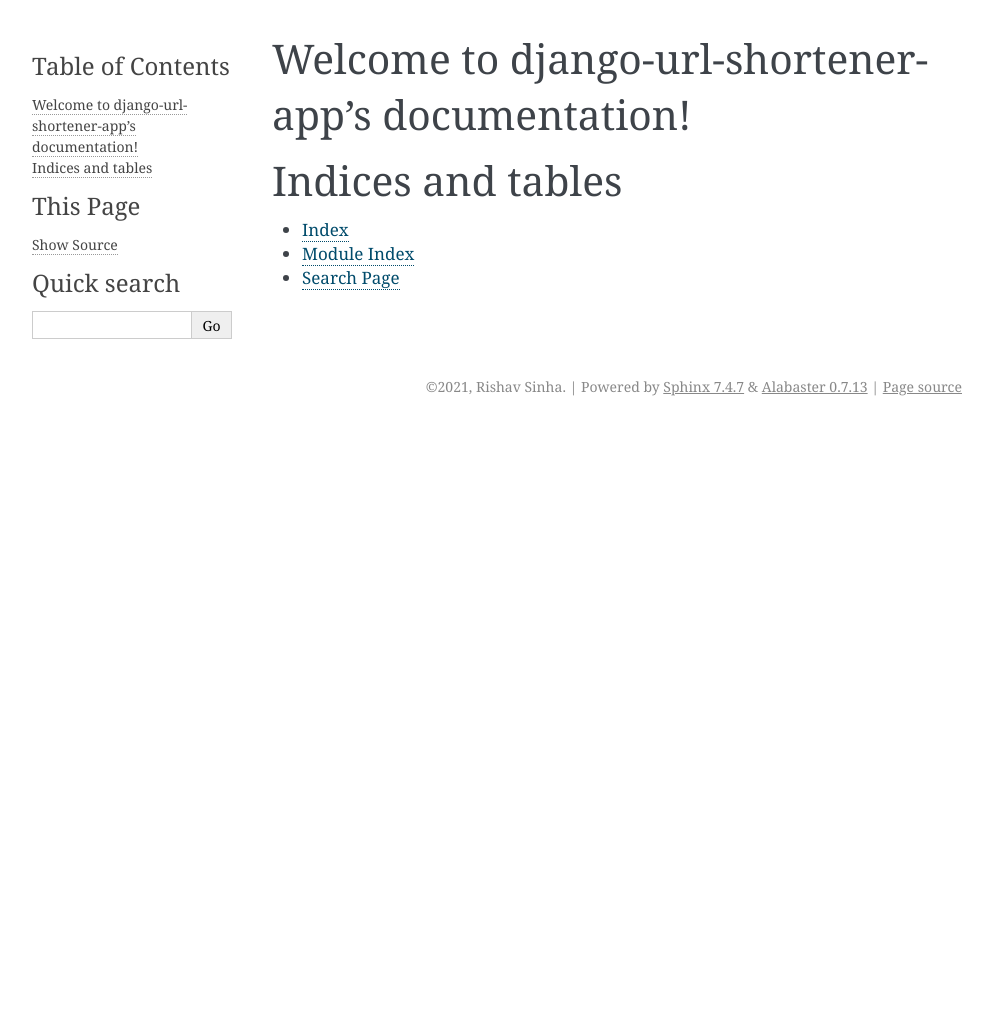
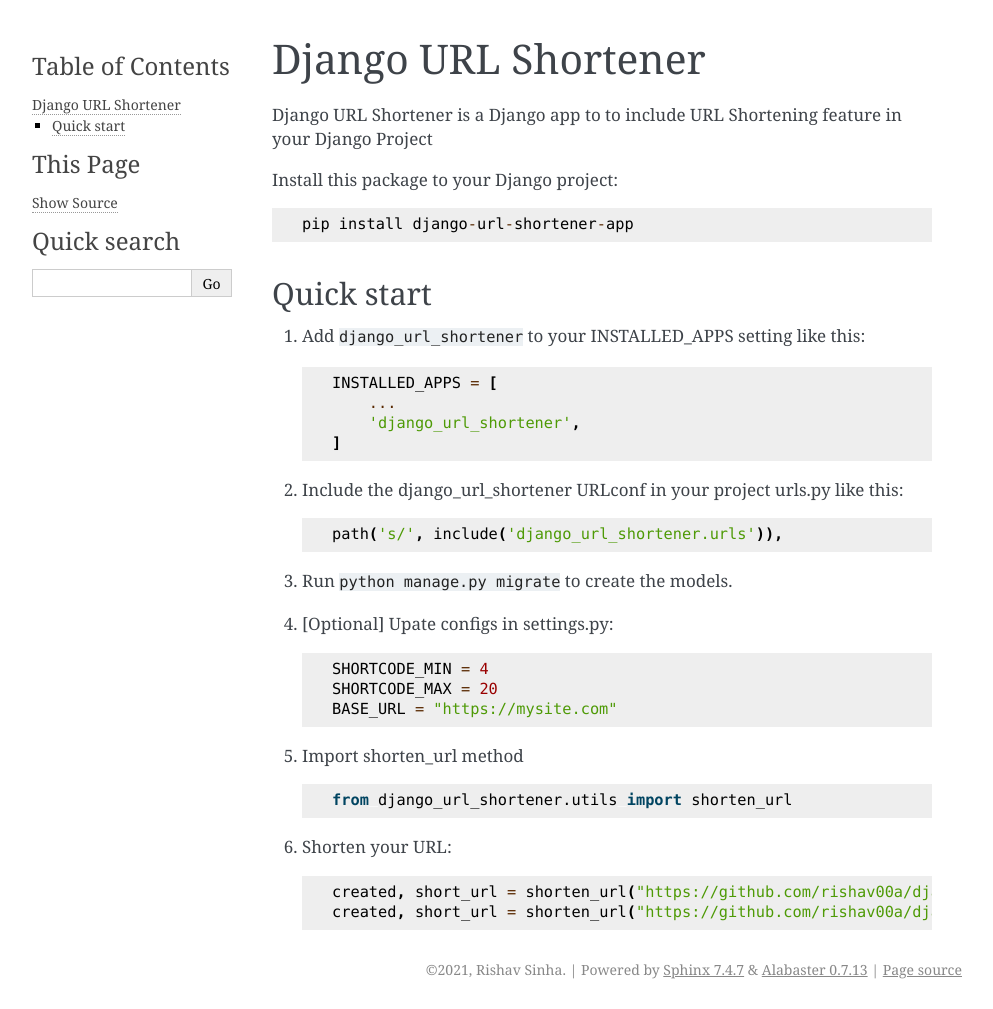
Before and after one commit to rishav00a/django_url_shortener, a Sphinx documentation site: the page built from docs/index.rst, in a window 1280 px wide. Shown: the whole page, without its empty margins (148-1141 px from the left). Built offline with Sphinx 7.4.7, drawn with Linux system fonts in a browser that asks for light colours; before the commit the page ends 900 px from its top, so only the background shows below that.

Commit message:
readthedocs update

```diff
--- a/docs/index.rst
+++ b/docs/index.rst
@@ -3,18 +3,43 @@
    You can adapt this file completely to your liking, but it should at least
    contain the root `toctree` directive.
 
-Welcome to django-url-shortener-app's documentation!
-====================================================
+=====================
+Django URL Shortener
+=====================
 
-.. toctree::
-   :maxdepth: 2
-   :caption: Contents:
+Django URL Shortener is a Django app to to include URL Shortening feature in your Django Project
 
+Install this package to your Django project::
 
+    pip install django-url-shortener-app
 
-Indices and tables
-==================
+Quick start
+-----------
 
-* :ref:`genindex`
-* :ref:`modindex`
-* :ref:`search`
+1. Add ``django_url_shortener`` to your INSTALLED_APPS setting like this::
+
+    INSTALLED_APPS = [
+        ...
+        'django_url_shortener',
+    ]
+
+2. Include the django_url_shortener URLconf in your project urls.py like this::
+
+    path('s/', include('django_url_shortener.urls')),
+
+3. Run ``python manage.py migrate`` to create the models.
+
+4. [Optional] Upate configs in settings.py::
+
+    SHORTCODE_MIN = 4
+    SHORTCODE_MAX = 20
+    BASE_URL = "https://mysite.com"
+
+5. Import shorten_url method ::
+
+    from django_url_shortener.utils import shorten_url
+
+6. Shorten your URL::
+
+    created, short_url = shorten_url("https://github.com/rishav00a/django_url_shortener")
+    created, short_url = shorten_url("https://github.com/rishav00a/django_url_shortener/issues","xyzw")
```
